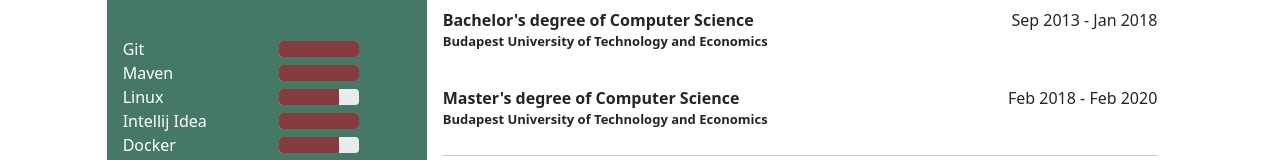
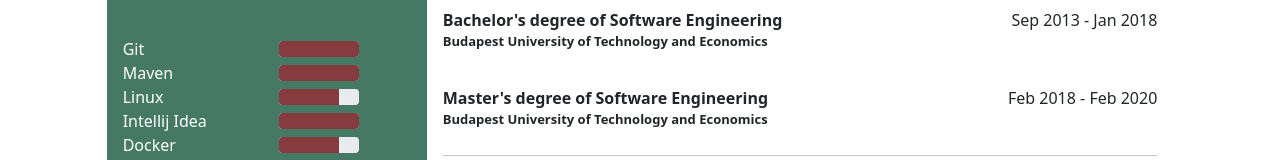
Before and after one commit to robnn/resume, a website: page index.html in a window 1280 px wide. Shown: the part 945-1105 px from the top of the page. Drawn offline with nearby package versions, Linux system fonts and the light colour scheme.

Commit message:
Fix for software engineering

```diff
--- a/index.html
+++ b/index.html
@@ -444,7 +444,7 @@
                             <div class="container zero-paddig">
                                 <div class="row justify-content-center">
                                     <span class="col text-start" style="font-weight: bold;">Bachelor's degree of
-                                        Computer Science</span>
+                                        Software Engineering</span>
                                     <span class="col text-end">Sep 2013 - Jan 2018</span>
                                 </div>
                                 <div class="row justify-content-center">
@@ -458,7 +458,7 @@
                             <div class="container zero-paddig">
                                 <div class="row justify-content-center">
                                     <span class="col text-start" style="font-weight: bold;">Master's degree of
-                                        Computer Science</span>
+                                        Software Engineering</span>
                                     <span class="col text-end">Feb 2018 - Feb 2020</span>
                                 </div>
                                 <div class="row justify-content-center">
```
